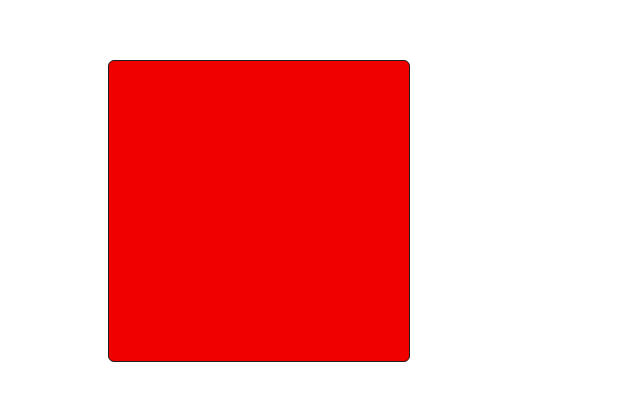
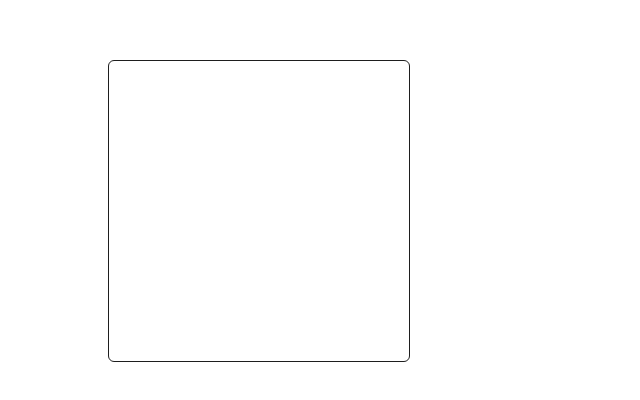
Before and after one commit to Lazzzare/try-framer-motion, a React (Vite) app: page / in a window 1280 px wide. Shown: the part 248-648 px from the top of the page, without its empty margins (0-640 px from the left). Built offline with nearby package versions, Linux system fonts and the light colour scheme.

Commit message:
Update index.css

```diff
--- a/src/index.css
+++ b/src/index.css
@@ -3,5 +3,5 @@
   height: 300px;
   border: 1px solid rgb(30, 30, 30);
   border-radius: 6px;
-  background-color: rgb(241, 0, 0);
+  /* background-color: rgb(241, 0, 0); */
 }
```
